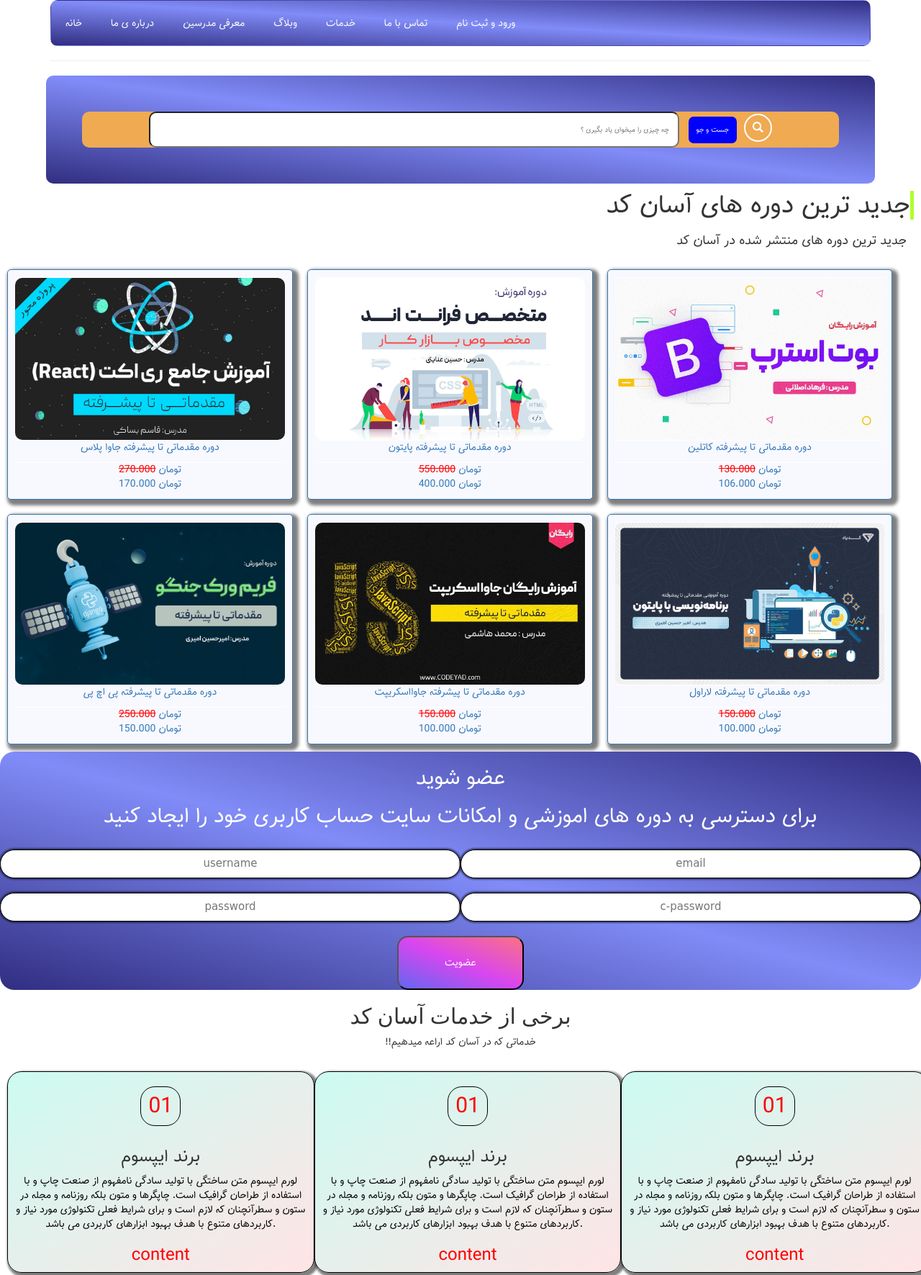
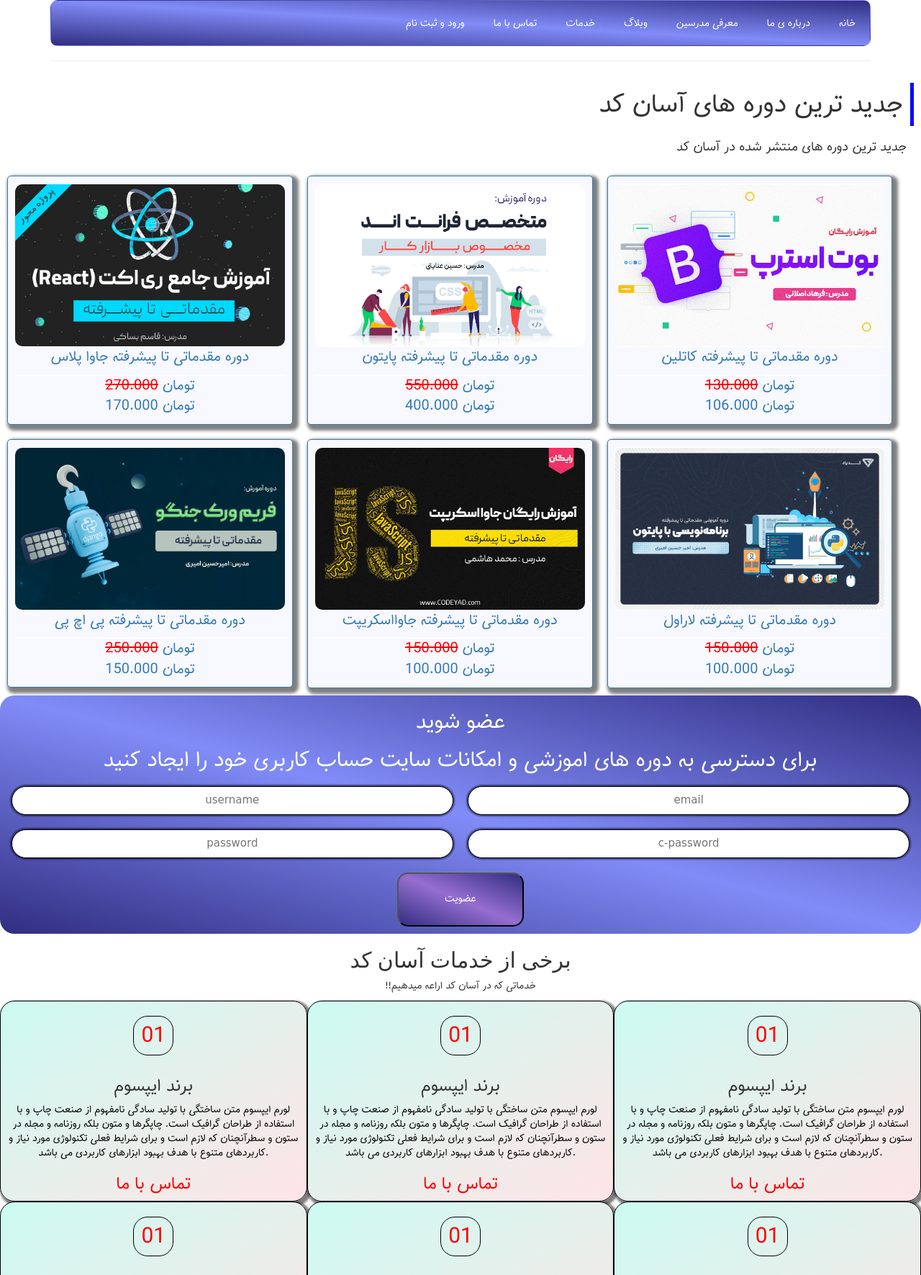
Before and after one commit to iliyataher/project-Easycode, a plain HTML site: page index.html in a window 1280 px wide. Shown: the top 1771 px of the page at 72% size. Drawn offline with nearby package versions, Linux system fonts and the light colour scheme; files whose address does not match are found by name.

Commit message:
change project

```diff
--- a/aboutstyle.css
+++ b/aboutstyle.css
@@ -12,7 +12,7 @@
 .boxblack{
     width: 100%;
     height:auto;
-    background:linear-gradient(to left bottom, rgb(236, 72, 153), rgb(239, 68, 68), rgb(245, 158, 11));
+    background: linear-gradient(to right top, rgb(49, 46, 129), rgb(129, 140, 248), rgb(49, 46, 129));
     border-radius: 20px;
     text-align: center;
     padding-top: 30px;
@@ -25,7 +25,7 @@
 .boxozviat{
     width: 100%;
     height: auto;
-    background-color:black;
+    background: linear-gradient(to right top, rgb(49, 46, 129), rgb(129, 140, 248), rgb(49, 46, 129));
     border-radius: 20px;
 }
 
--- a/contentstyle.css
+++ b/contentstyle.css
@@ -16,7 +16,7 @@
 .boxtextcontentcenter{
     width: 100%;
     height: auto;
-    background:linear-gradient(tomato , red);
+    background: linear-gradient(to right top, rgb(49, 46, 129), rgb(129, 140, 248), rgb(49, 46, 129));
     display: inline-block;
     border-radius: 20px;
     text-align: center;
@@ -29,7 +29,7 @@
     width: 100%;
     border-radius: 20px;
     height: auto;
-    background:linear-gradient(to right, rgb(165, 243, 252), rgb(34, 211, 238));
+    background: linear-gradient(to right top, rgb(49, 46, 129), rgb(129, 140, 248), rgb(49, 46, 129));
     color:black;
 }
 
@@ -80,15 +80,25 @@
     height: auto;
     display: flex;
     justify-content: center;
-    background: linear-gradient(to left,tomato , red , yellow);
 }
 .boxtamasbyma h1{
     text-align: right;
     padding:20px;
 }
 
-.boxtamasbyma input{
-    width: 97%;
+
+.boxtamasbyma input:not(.text-form){
+    width: 48%;
+    text-align: right;
+    font-size: 20px;
+    outline: none;
+    padding: 5px;
+    margin-top: 10px;
+    border-radius: 20px;
+}
+
+.text-form{
+    width: 97.7%;
     text-align: right;
     font-size: 20px;
     outline: none;
@@ -109,14 +119,15 @@
 button{
     padding: 2% 7%;
     border-radius: 20px;
+    float: right;
     margin: 20px;
-    background: linear-gradient( to top,yellow , tomato);
     transition: 0.5s;
     font-size: 10px;
+    background: linear-gradient(to left bottom, rgb(49, 46, 129), rgb(150, 110, 208), rgb(49, 46, 129));
 }
 
 button:hover{
-    background: linear-gradient(to left,yellow , tomato);
+    background: linear-gradient(to left top, rgb(49, 46, 129), rgb(150, 110, 208), rgb(49, 46, 129));
     transition: 0.4s;
 }
 
--- a/index.html
+++ b/index.html
@@ -7,6 +7,7 @@
   <link rel="stylesheet" href="https://stackpath.bootstrapcdn.com/bootstrap/3.4.1/css/bootstrap.min.css" integrity="sha384-HSMxcRTRxnN+Bdg0JdbxYKrThecOKuH5zCYotlSAcp1+c8xmyTe9GYg1l9a69psu" crossorigin="anonymous">
   <link rel="stylesheet" href="https://stackpath.bootstrapcdn.com/bootstrap/3.4.1/css/bootstrap-theme.min.css" integrity="sha384-6pzBo3FDv/PJ8r2KRkGHifhEocL+1X2rVCTTkUfGk7/0pbek5mMa1upzvWbrUbOZ" crossorigin="anonymous">
   <link rel="stylesheet" href="/stylecodeyad.css">
+      <script src="https://kit.fontawesome.com/f5a1927538.js" crossorigin="anonymous"></script>
   <script src="/jquery/jquery.min.js"></script>
   <title>آسان کد</title>
 </head>
@@ -28,14 +29,7 @@
           </div>
         <hr>
       </div>
-      <div class="boxserchblackasll">
-        <div class="boxblackserch">
-          <div class="boxserch">
-            <input type="text" class="inputserch" placeholder="چه چیزی را میخوای یاد بگیری ؟">
-            <button type="button" class="buttonsetch btn btn1">جست و جو</button><span class="namadserch glyphicon glyphicon-search"></span>
-          </div>
-      </div>
-      </div>
+
       <div class="boxcoursecodeyad">
           <div class="textjadidtarincodeyad">
             <h1> جدید ترین دوره های آسان کد</h1>
@@ -112,37 +106,37 @@
       <h2>01</h2>
       <h3>برند ایپسوم</h3>
       <p>لورم ایپسوم متن ساختگی با تولید سادگی نامفهوم از صنعت چاپ و با استفاده از طراحان گرافیک است. چاپگرها و متون بلکه روزنامه و مجله در ستون و سطرآنچنان که لازم است و برای شرایط فعلی تکنولوژی مورد نیاز و کاربردهای متنوع با هدف بهبود ابزارهای کاربردی می باشد.</p>
-      <h3><a href="/content.html" class="contenttextpaeen">content</a></h3>
+      <h3><a href="/content.html" class="contenttextpaeen">تماس با ما</a></h3>
     </div>
     <div class="khadamat">
       <h2>01</h2>
       <h3>برند ایپسوم</h3>
       <p>لورم ایپسوم متن ساختگی با تولید سادگی نامفهوم از صنعت چاپ و با استفاده از طراحان گرافیک است. چاپگرها و متون بلکه روزنامه و مجله در ستون و سطرآنچنان که لازم است و برای شرایط فعلی تکنولوژی مورد نیاز و کاربردهای متنوع با هدف بهبود ابزارهای کاربردی می باشد.</p>
-      <h3><a href="/content.html" class="contenttextpaeen">content</a></h3>
+      <h3><a href="/content.html" class="contenttextpaeen">تماس با ما</a></h3>
     </div>
     <div class="khadamat">
       <h2>01</h2>
       <h3>برند ایپسوم</h3>
       <p>لورم ایپسوم متن ساختگی با تولید سادگی نامفهوم از صنعت چاپ و با استفاده از طراحان گرافیک است. چاپگرها و متون بلکه روزنامه و مجله در ستون و سطرآنچنان که لازم است و برای شرایط فعلی تکنولوژی مورد نیاز و کاربردهای متنوع با هدف بهبود ابزارهای کاربردی می باشد.</p>
-      <h3><a href="/content.html" class="contenttextpaeen">content</a></h3>
+      <h3><a href="/content.html" class="contenttextpaeen">تماس با ما</a></h3>
     </div>
     <div class="khadamat">
       <h2>01</h2>
       <h3>برند ایپسوم</h3>
       <p>لورم ایپسوم متن ساختگی با تولید سادگی نامفهوم از صنعت چاپ و با استفاده از طراحان گرافیک است. چاپگرها و متون بلکه روزنامه و مجله در ستون و سطرآنچنان که لازم است و برای شرایط فعلی تکنولوژی مورد نیاز و کاربردهای متنوع با هدف بهبود ابزارهای کاربردی می باشد.</p>
-      <h3><a href="/content.html" class="contenttextpaeen">content</a></h3>
+      <h3><a href="/content.html" class="contenttextpaeen">تماس با ما</a></h3>
     </div>
     <div class="khadamat">
       <h2>01</h2>
       <h3>برند ایپسوم</h3>
       <p>لورم ایپسوم متن ساختگی با تولید سادگی نامفهوم از صنعت چاپ و با استفاده از طراحان گرافیک است. چاپگرها و متون بلکه روزنامه و مجله در ستون و سطرآنچنان که لازم است و برای شرایط فعلی تکنولوژی مورد نیاز و کاربردهای متنوع با هدف بهبود ابزارهای کاربردی می باشد.</p>
-      <h3><a href="/content.html" class="contenttextpaeen">content</a></h3>
+      <h3><a href="/content.html" class="contenttextpaeen">تماس با ما</a></h3>
     </div>
     <div class="khadamat">
       <h2>01</h2>
       <h3>برند ایپسوم</h3>
       <p>لورم ایپسوم متن ساختگی با تولید سادگی نامفهوم از صنعت چاپ و با استفاده از طراحان گرافیک است. چاپگرها و متون بلکه روزنامه و مجله در ستون و سطرآنچنان که لازم است و برای شرایط فعلی تکنولوژی مورد نیاز و کاربردهای متنوع با هدف بهبود ابزارهای کاربردی می باشد.</p>
-      <h3><a href="/content.html" class="contenttextpaeen">content</a></h3>
+      <h3><a href="/content.html" class="contenttextpaeen">تماس با ما</a></h3>
     </div>
   </div>
 </div>
--- a/stylecodeyad.css
+++ b/stylecodeyad.css
@@ -45,7 +45,7 @@
 
 .itemnavbar{
     display: block;
-    float:left;
+    float:right;
     padding: 20px;
     color: white;
     transition: 0.6s;
@@ -54,79 +54,10 @@
     cursor: pointer;
 }
 .itemnavbar:hover{
-    border-bottom: 2px solid white;
-    background: linear-gradient(to left top, rgb(254, 202, 202), rgb(220, 38, 38));
+    background: linear-gradient(to left bottom, rgb(49, 46, 129), rgb(150, 110, 208), rgb(49, 46, 129));
     transition: 0.6s;
 }
 
-
-.boxserchblackasll{
-    display: flex;
-    justify-content:center;
-}
-
-.boxblackserch{
-    width: 90%;
-    height:auto;
-    display: block;
-    padding: 50px;
-    text-align: center;
-    border-radius: 10px;
-    background: linear-gradient(to right top, rgb(49, 46, 129), rgb(129, 140, 248), rgb(49, 46, 129));
-
-}
-
-.buttonsetch{
-    padding: 10px;
-    margin-left: 10px;
-    border-radius: 7px;
-    border-style: inset;
-    background-color: blue;
-    color: white;
-    transition: 0.8s;
-}
-
-.buttonsetch:hover{
-    background-color:greenyellow;
-    transition: 0.4s;
-    color: white;
-}
-
-.boxserch{
-    width:100%;
-    height: auto;
-    background-color:#efaa52;
-    border-radius: 10px;
-    font-size: 10px;
-}
-
-.boxserch button{
-    font-size: 10px;
-}
-
-.inputserch{
-    width:70%;
-    height: 30px;
-    border-radius: 10px;
-    border-style:inset;
-    text-align: center;
-    outline: none;
-}
-
-.inputserch::placeholder{
-    text-align:right;
-    padding: 10px;
-}
-
-.namadserch{
-    margin-left: 10px;
-    font-size: 15px;
-    color:white;
-    border: 2px solid;
-    border-color: white;
-    padding: 10px;
-    border-radius: 30px;
-}
 
 .boxcoursecodeyad{
     width: 100%;
@@ -138,7 +69,8 @@
 }
 
 .textjadidtarincodeyad h1{
-    border-right:5px solid greenyellow;
+    border-right:5px solid blue;
+    padding: 10px;
     margin: 10px;
 }
 
@@ -164,12 +96,13 @@
     float: left;
     transition:all ease 0.5s;
     cursor: pointer;
+    font-size: 20px;
 }
 
 .course:hover{
     background: linear-gradient(to right top, rgb(49, 46, 129), rgb(129, 140, 248), rgb(49, 46, 129));
-    transition:all ease 0.5s;
     color: white;
+    transform: scale(0.95);
 }
 
 .course img{
@@ -215,10 +148,6 @@
     color: white;
 }
 
-.vorod:hover a{
-    color: black;
-}
-
 
 .ozveshavid{
     width: 100%;
@@ -239,7 +168,7 @@
 }
 
 .boxozviatvasatsafhe input{
-    width: 50%;
+    width: 48%;
     height: 40px;
     text-align: center;
     margin-top: 10px;
@@ -249,16 +178,13 @@
     outline: none;
     color:black;
     box-shadow: 0px 0px 2px 2px rgba(0,0,0,0.5);
-    margin-top: 20px;
+    margin: 10px;
 }
 
 .khadamat{
     width:auto;
     height: auto;
     border: 1px solid black;
-    margin-left:10px;
-    margin-right: 10px;
-    margin-top: 20px;
     border-radius: 20px;
     box-shadow: 3px 3px 3px 3px rgba(0,0,0,0.5);
     background:linear-gradient(to left top, rgb(255, 228, 230), rgb(204, 251, 241));
@@ -277,8 +203,9 @@
     text-align: center;
     padding:2% 5%;
     border-radius: 15px;
-    background:linear-gradient(to left bottom, rgb(251, 113, 133), rgb(217, 70, 239), rgb(99, 102, 241));
+    background: linear-gradient(to left bottom, rgb(49, 46, 129), rgb(150, 110, 208), rgb(49, 46, 129));
     color: white;
+    margin: 10px;
 }
 
 
@@ -320,10 +247,10 @@
 }
 
 .buttonsaptsafheasllindex:hover{
-    background:linear-gradient(to left top, rgb(251, 113, 133), rgb(217, 70, 239), rgb(99, 102, 241));
-    color: black;
+    background: linear-gradient(to right bottom, rgb(49, 46, 129), rgb(150, 110, 208), rgb(49, 46, 129));
     border-radius: 18px;
     transition:0.6s;
+    transform: scale(0.95);
 }
 
 .boxakharinkampain{
@@ -357,12 +284,12 @@
     font-size: 20px;
     box-shadow: 2px 5px 2px 2px rgba(0,0,0,0.5);
     border: none;
-    background:linear-gradient(to right bottom, rgb(251, 113, 133), rgb(217, 70, 239), rgb(99, 102, 241));
+    background: linear-gradient(to left bottom, rgb(49, 46, 129), rgb(150, 110, 208), rgb(49, 46, 129));
     transition: 0.6s;
 }
 
 .boxakharinkampain button:hover{
-    background:linear-gradient(to left top, rgb(217, 70, 239), rgb(220, 38, 38), rgb(251, 146, 60));
+    background: linear-gradient(to left top, rgb(49, 46, 129), rgb(150, 110, 208), rgb(49, 46, 129));
     transition: 0.6s;
 }
 
@@ -554,7 +481,7 @@
 
     .boxkhadamatasll{
         display: grid;
-        grid-template-columns: auto auto auto;
+        grid-template-columns:auto auto auto;
     }
 
 
```
Also changed, not shown: content.html (+2 -5 lines).
